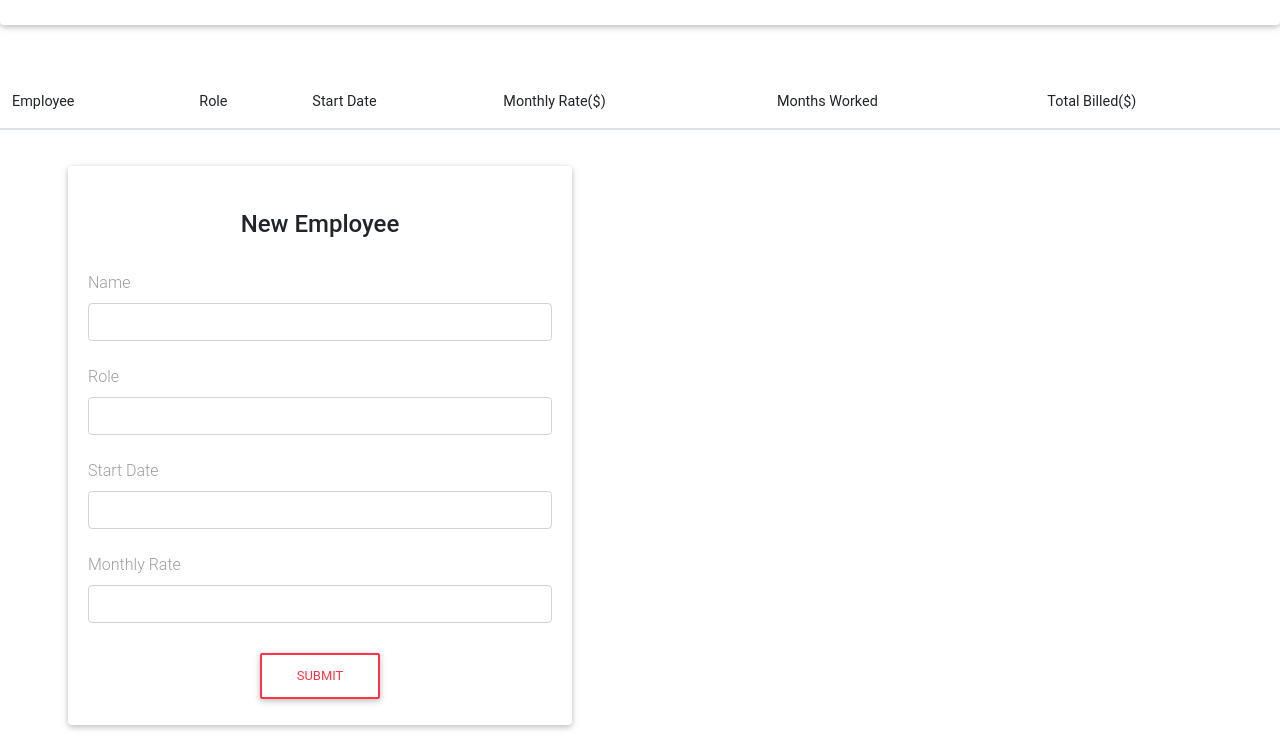
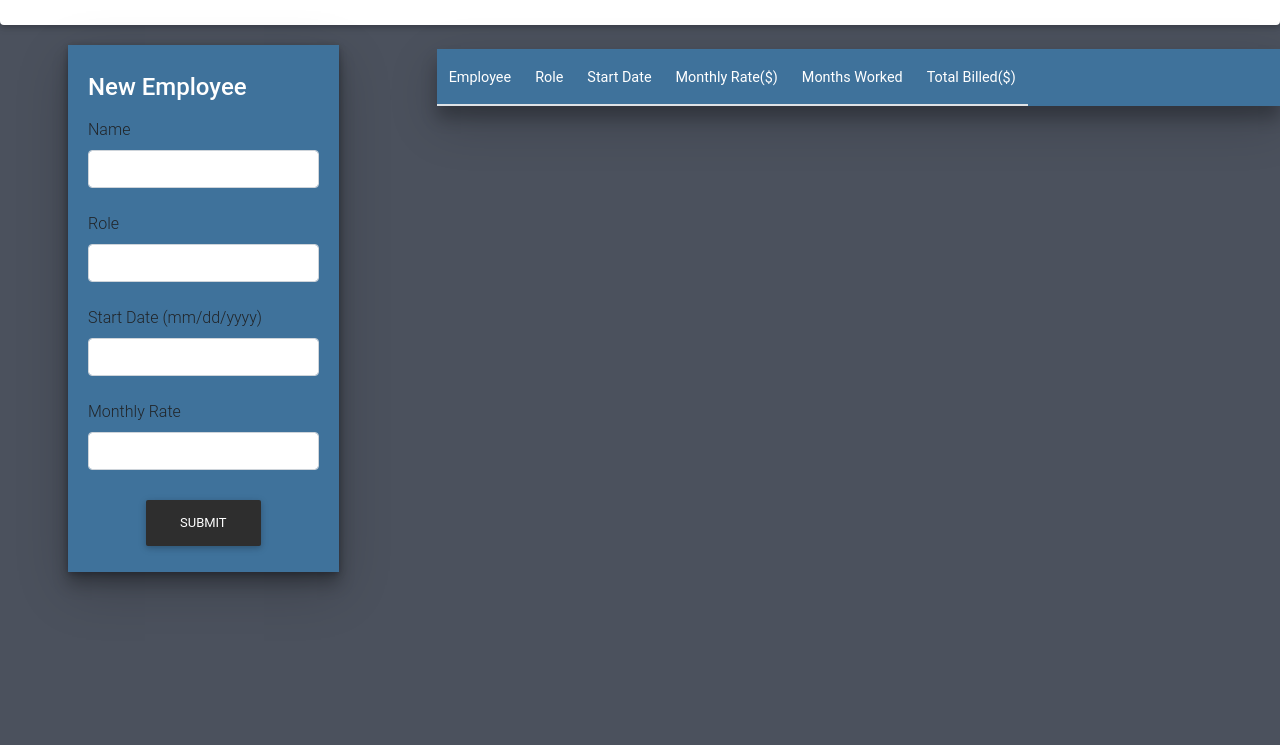
Before and after one commit to jackson-harris-iii/timesheetMF, a plain HTML site: page index.html in a window 1280 px wide. Shown: the part 96-841 px from the top of the page. After the commit the page ends 800 px from the top, so only its background shows below. Drawn offline with nearby package versions, Linux system fonts and the light colour scheme; no server answers.

Commit message:
update style

```diff
--- a/assets/javascript/app.js
+++ b/assets/javascript/app.js
@@ -37,6 +37,9 @@ database.ref('/employees').on("child_added", function(data) {
     var role = $('<td>').text(employee.EmployeeRole)
     var date = $('<td>').text(employee.EmployeeStartDate)
     var rate = $('<td>').text(employee.EmployeeRate)
+    var now = moment().format('MMMM Do YYYY, h:mm:ss a')
+    console.log(now)
+    // var monthsWorked = $('<td>').text()
     employeeData.append(name)
     employeeData.append(role)
     employeeData.append(date)
--- a/index.html
+++ b/index.html
@@ -20,98 +20,91 @@
     <script type="text/javascript" src="https://cdnjs.cloudflare.com/ajax/libs/twitter-bootstrap/4.0.0/js/bootstrap.min.js"></script>
     <!-- MDB core JavaScript -->
     <script type="text/javascript" src="https://cdnjs.cloudflare.com/ajax/libs/mdbootstrap/4.5.0/js/mdb.min.js"></script>
+    <!-- moment.js  -->
+    <script src="https://cdnjs.cloudflare.com/ajax/libs/moment.js/2.20.1/moment.min.js" integrity="sha256-ABVkpwb9K9PxubvRrHMkk6wmWcIHUE9eBxNZLXYQ84k="
+        crossorigin="anonymous"></script>
+    <!-- custom js code -->
     <script src="assets/javascript/app.js"></script>
     <script src="https://www.gstatic.com/firebasejs/4.10.1/firebase.js"></script>
-
 </head>
 
-<body>
+<body class="stylish-color">
     <div class="card">
         <div class="card-body">
             <h1 class="card-title text-center">Employee Data Management</h1>
             <h6 class="card-subtitle mb-2 text-muted text-center">A Comprehensive Directory of Employee Billable Hours</h6>
         </div>
     </div>
-    <!--Table-->
-    <table class="table table-hover mt-5">
+        <div class="row">
+            <div class="col-4 padding-right-0">
+                <div class="card-body">
+                    <!-- Material form register -->
+                    <!-- Card -->
+                    <div class="card mx-xl-5">
+                        <!-- Card body -->
+                        <div class="card-body z-depth-3 unique-color">
+
+                            <!-- Default form subscription -->
+                            <form>
+                                <p class="h4 py-2 white-text">New Employee</p>
+
+                                <!-- Default input name -->
+                                <label for="defaultFormCardNameEx" class="font-weight-light">Name</label>
+                                <input type="text" id="EmployeeName" class="form-control">
+
+                                <br>
+                                <!-- Default input name -->
+                                <label for="defaultFormCardNameEx" class="font-weight-light">Role</label>
+                                <input type="text" id="role" class="form-control">
+
+                                <br>
+                                <!-- Default input name -->
+                                <label for="defaultFormCardNameEx" class="font-weight-light">Start Date (mm/dd/yyyy)</label>
+                                <input type="text" id="startDate" class="form-control">
+                                <!-- <div class="md-form">
+                                    <input  type="text" id="date-picker-example" class="input-group date" data-provide="datepicker">
+                                    <label for="date-picker-example">Try me...</label>
+                                </div> -->
+
+                                <br>
+                                <!-- Default input name -->
+                                <label for="defaultFormCardNameEx" class="font-weight-light">Monthly Rate</label>
+                                <input type="text" id="monthlyRate" class="form-control">
+
+                                <br>
+                            </form>
+                            <div class="text-center">
+                                <button type="button" class="btn btn-elegant waves-effect" id="submitButton">Submit</button>
+                            </div>
+                        </div>
+                    </div>
+                </div>
+            </div>
+            <div class="col-8 mt-4">
+                <table class="table table-hover z-depth-3 d-inline-block unique-color">
 
                     <!--Table head-->
                     <thead>
                         <tr>
-                <th>Employee</th>
-                <th>Role</th>
-                <th>Start Date</th>
-                <th>Monthly Rate($)</th>
-                <th>Months Worked</th>
-                <th>Total Billed($)</th>
+                            <th class="white-text">Employee</th>
+                            <th class="white-text">Role</th>
+                            <th class="white-text">Start Date</th>
+                            <th class="white-text">Monthly Rate($)</th>
+                            <th class="white-text">Months Worked</th>
+                            <th class="white-text">Total Billed($)</th>
                         </tr>
                     </thead>
                     <!--Table head-->
 
                     <!--Table body-->
                     <tbody id="employeeInfo">
-            <!-- <tr>
-                <th scope="row">1</th>
-                <td>Mark</td>
-                <td>Otto</td>
-                <td>@mdo</td>
-            </tr>
-            <tr>
-                <th scope="row">2</th>
-                <td>Jacob</td>
-                <td>Thornton</td>
-                <td>@fat</td>
-            </tr>
-            <tr>
-                <th scope="row">3</th>
-                <td colspan="2">Larry the Bird</td>
-                <td>@twitter</td>
-            </tr> -->
                     </tbody>
                     <!--Table body-->
 
                 </table>
                 <!--Table-->
-
-    <!-- Card body -->
-    <div class="card-body w-50">
-
-        <!-- Material form register -->
-        <!-- Card -->
-        <div class="card mx-xl-5">
-
-            <!-- Card body -->
-            <div class="card-body">
-
-                <!-- Default form subscription -->
-                <form>
-                    <p class="h4 text-center py-4">New Employee</p>
-
-                    <!-- Default input name -->
-                    <label for="defaultFormCardNameEx" class="grey-text font-weight-light">Name</label>
-                    <input type="text" id="EmployeeName" class="form-control">
-
-                    <br>
-                    <!-- Default input name -->
-                    <label for="defaultFormCardNameEx" class="grey-text font-weight-light">Role</label>
-                    <input type="text" id="role" class="form-control">
-
-                    <br>
-                    <!-- Default input name -->
-                    <label for="defaultFormCardNameEx" class="grey-text font-weight-light">Start Date</label>
-                    <input type="text" id="startDate" class="form-control">
-
-                    <br>
-                    <!-- Default input name -->
-                    <label for="defaultFormCardNameEx" class="grey-text font-weight-light">Monthly Rate</label>
-                    <input type="text" id="monthlyRate" class="form-control">
-
-                    <br>
-                </form>
-                <div class="text-center">
-                    <button type="button" class="btn btn-outline-danger waves-effect" id="submitButton">Submit</button>
             </div>
-
+    </div>
 
 </body>
 
```
Lines whose indentation alone changed are shown as unchanged.
